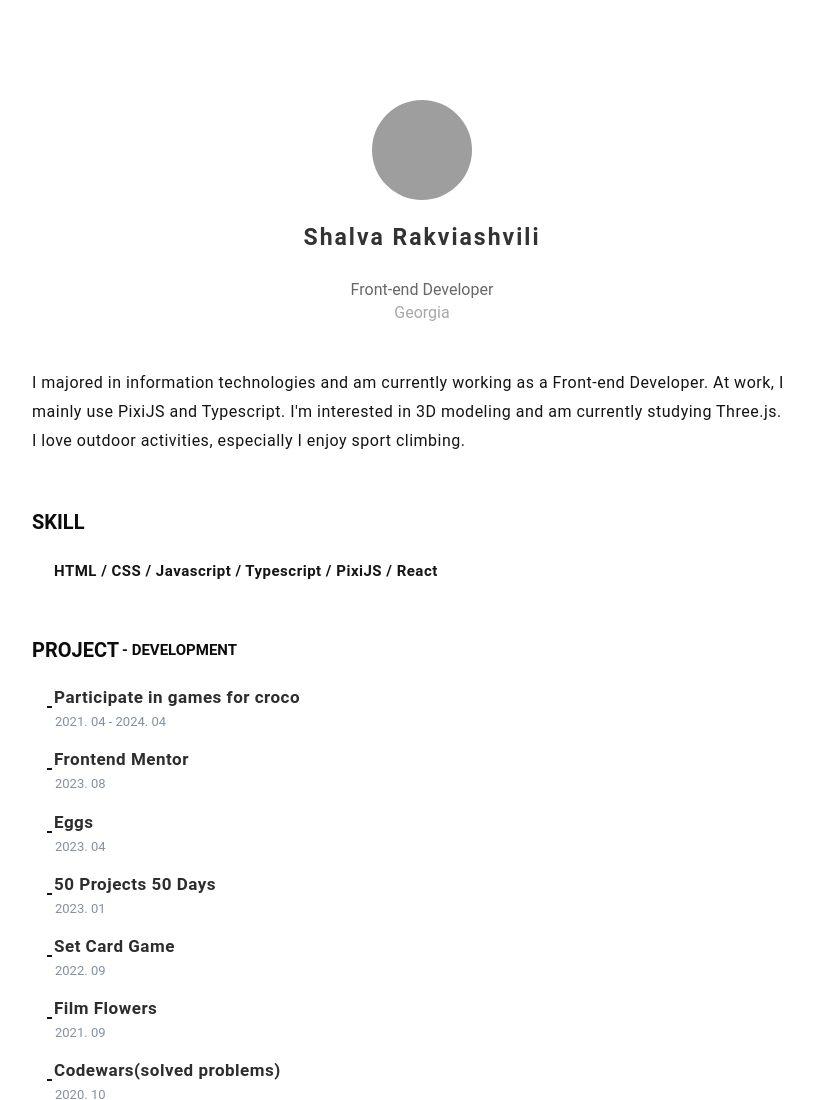
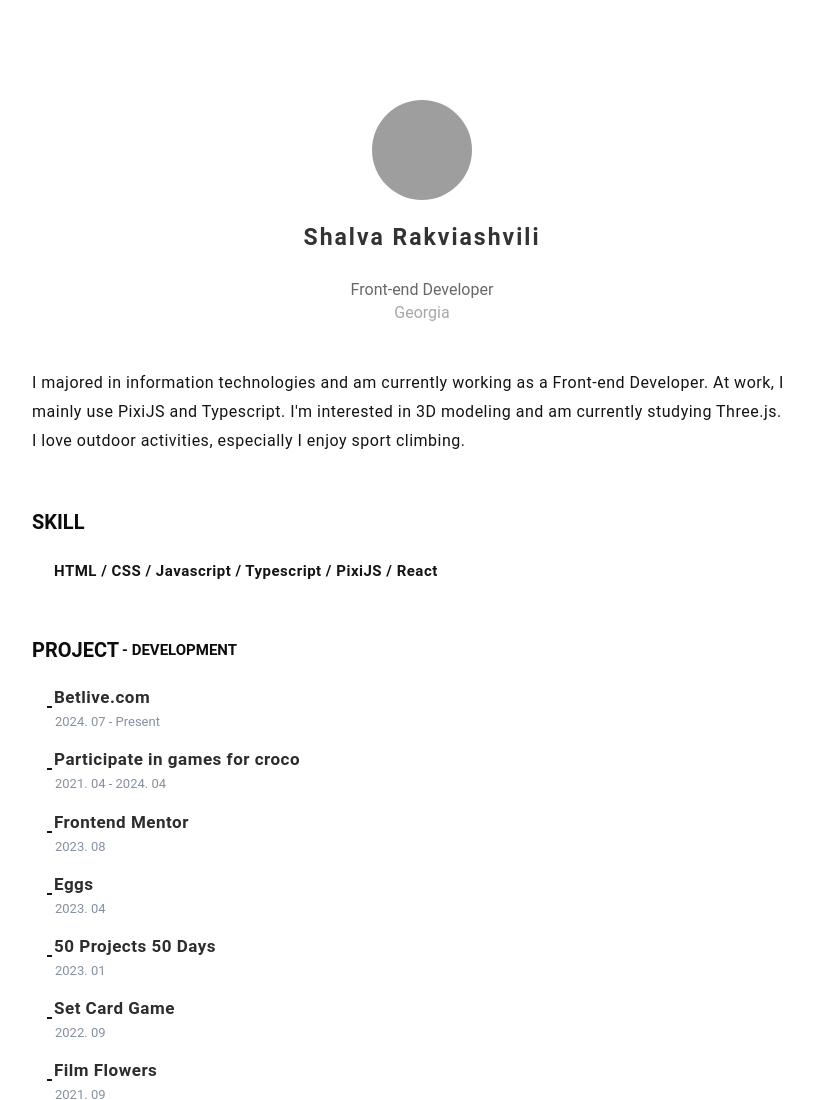
Before and after one commit to shavla/portfolio, a plain HTML site: page index.html in a window 1280 px wide. Shown: the top 1100 px of the page, without its empty margins (218-1031 px from the left). Drawn offline with Linux system fonts and the light colour scheme; grey boxes are pictures that could not be loaded.

Commit message:
added another job

```diff
--- a/index.html
+++ b/index.html
@@ -49,6 +49,12 @@
           <span>- DEVELOPMENT</span>
         </h3>
         <ul>
+          <li>
+            <p class="title"><a href="https://www.betlive.com/" target="_blank"><i></i>Betlive.com</a>
+            </p>
+            <span class="date">2024. 07 - Present</span>
+          </li>
+
           <li>
             <p class="title"><a href="https://crocobet.com/#/" target="_blank"><i></i>Participate in games for croco</a>
             </p>
```
